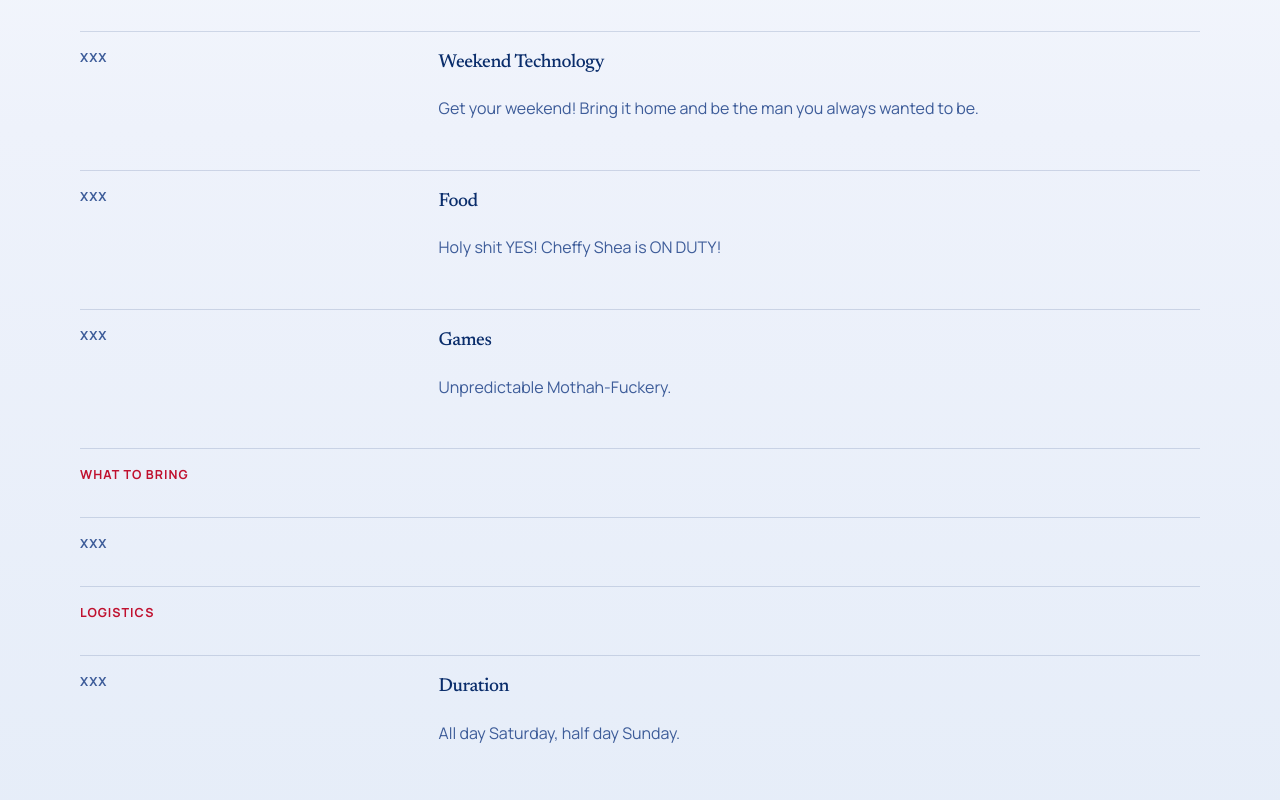
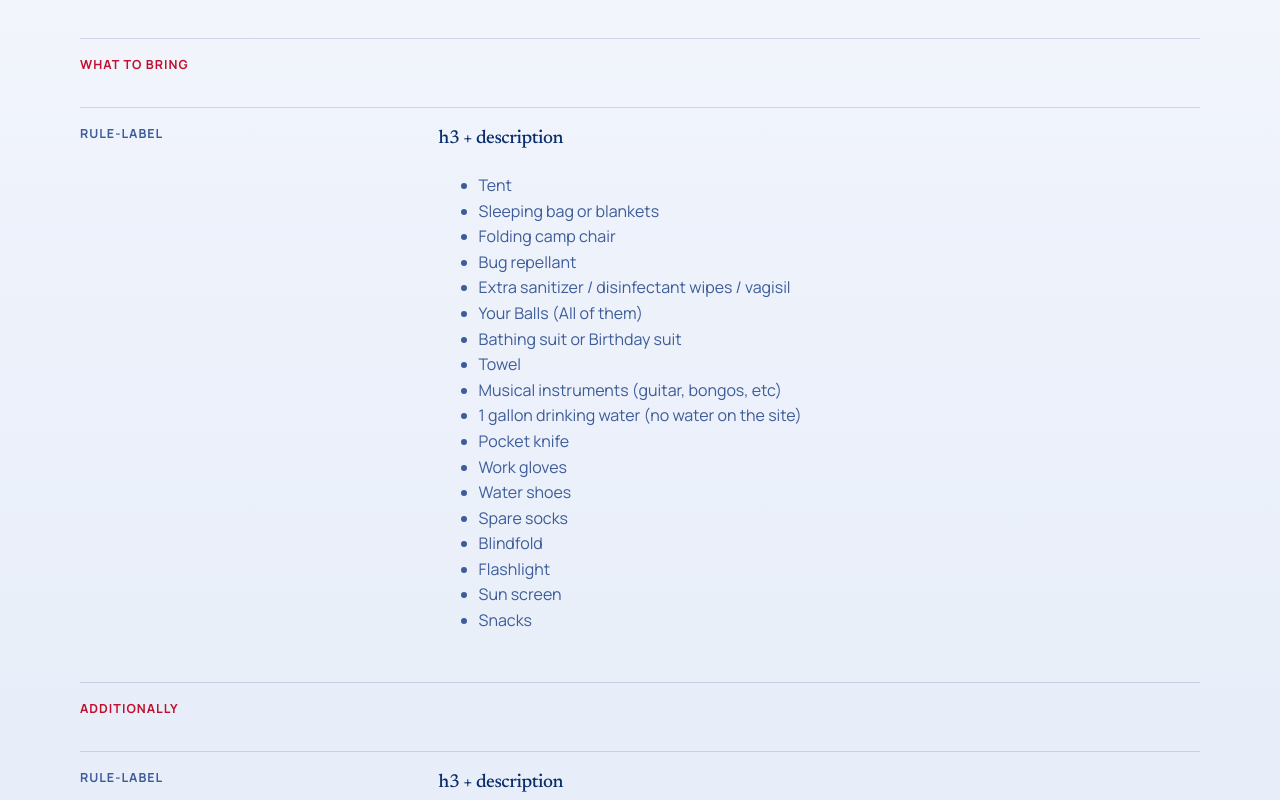
Before and after one commit to noblesherman/SpiritWeekend, a Next.js app: page /about in a window 1280 px wide. Shown: the part 560-1360 px from the top of the page. Built offline with nearby package versions, Linux system fonts and the light colour scheme.

Commit message:
Updates to About page. As directed by Kellerman.

```diff
--- a/src/app/about/page.tsx
+++ b/src/app/about/page.tsx
@@ -10,13 +10,13 @@ export default function AboutPage() {
     <Section
       eyebrow="About"
       title="What to Expect"
-      intro="This page should read less like a brochure and more like an honest invitation. A little context goes a long way."
+      intro="Connect with Sterling men, Celebrate the Well-Diggers, and Honor our Fallen Warriors in a camping weekend that will bring you face to face with your power, your sense of connection to your Men, and your drive to be the Man You Always Wanted to Be..  Practice the principles of the Sterling Men’s Weekend on over 400 acres of Masculine Freedom."
     >
       <div className="editorial-grid">
         <article className="editorial-lead">
           <h3>Purpose</h3>
           <p>
-            Transform the men who participate and give them a weekend they'll never forget. Give the men a space to let go of the rules and what society tells us what we have to be. Understand the Three Dimensional man.
+            Transform the Men who participate with a weekend they'll never forget. Give the Men a space to let go of the rules and what society tells us we have to be. Understand and become the Three Dimensional Man. Bring the FIRE home to light up your families, friends, and communities.
           </p>
         </article>
         <article className="note">
@@ -29,30 +29,36 @@ export default function AboutPage() {
 
       <div className="rule-list">
 
-        <div className="rule-group-heading"><span>What to Expect</span></div>
+        <div className="rule-group-heading"><span>What to Bring</span></div>
         <div>
-          <span className="rule-label">XXX</span>
-          <div><h3>Weekend Technology</h3><p>Get your weekend! Bring it home and be the man you always wanted to be.</p></div>
-        </div>
-        <div>
-          <span className="rule-label">XXX</span>
-          <div><h3>Food</h3><p>Holy shit YES! Cheffy Shea is ON DUTY!</p></div>
-        </div>
-        <div>
-          <span className="rule-label">XXX</span>
-          <div><h3>Games</h3><p>Unpredictable Mothah-Fuckery.</p></div>
+          <span className="rule-label">rule-label</span>
+          <div><h3>h3 + description</h3><ul>
+            <li>Tent</li>
+            <li>Sleeping bag or blankets</li>
+            <li>Folding camp chair</li>
+            <li>Bug repellant</li>
+            <li>Extra sanitizer / disinfectant wipes / vagisil</li>
+            <li>Your Balls (All of them)</li>
+            <li>Bathing suit or Birthday suit</li>
+            <li>Towel</li>
+            <li>Musical instruments (guitar, bongos, etc)</li>
+            <li>1 gallon drinking water (no water on the site)</li>
+            <li>Pocket knife</li>
+            <li>Work gloves</li>
+            <li>Water shoes</li>
+            <li>Spare socks</li>
+            <li>Blindfold</li>
+            <li>Flashlight</li>
+            <li>Sun screen</li>
+            <li>Snacks</li>
+          </ul></div>
         </div>
 
-        <div className="rule-group-heading"><span>What to Bring</span></div>
+        <div className="rule-group-heading"><span>Additionally</span></div>
         <div>
-          <span className="rule-label">XXX</span>
-          <div><h3></h3><p></p></div>
-        </div>
-
-        <div className="rule-group-heading"><span>Logistics</span></div>
-        <div>
-          <span className="rule-label">XXX</span>
-          <div><h3>Duration</h3><p>All day Saturday, half day Sunday.</p></div>
+          <span className="rule-label">rule-label</span>
+          <div><h3>h3 + description</h3><p>You are encouraged to bring tools for landscaping work, including a sharpened chainsaw, loppers, brush cutters, a gas-powered weed whacker, or any other brush clearing equipment to facilitate our site cleanup.
+</p></div>
         </div>
 
       </div>
--- a/src/app/globals.css
+++ b/src/app/globals.css
@@ -410,7 +410,9 @@ h3 {
 .timeline-item p,
 .schedule-row p,
 .contact-copy p,
-.rule-list p {
+.rule-list p,
+.rule-list ul,
+.rule-list li {
   color: var(--muted);
 }
 
```
Also changed, not shown: 1 other file (tests, documents, lock files or other folders).
